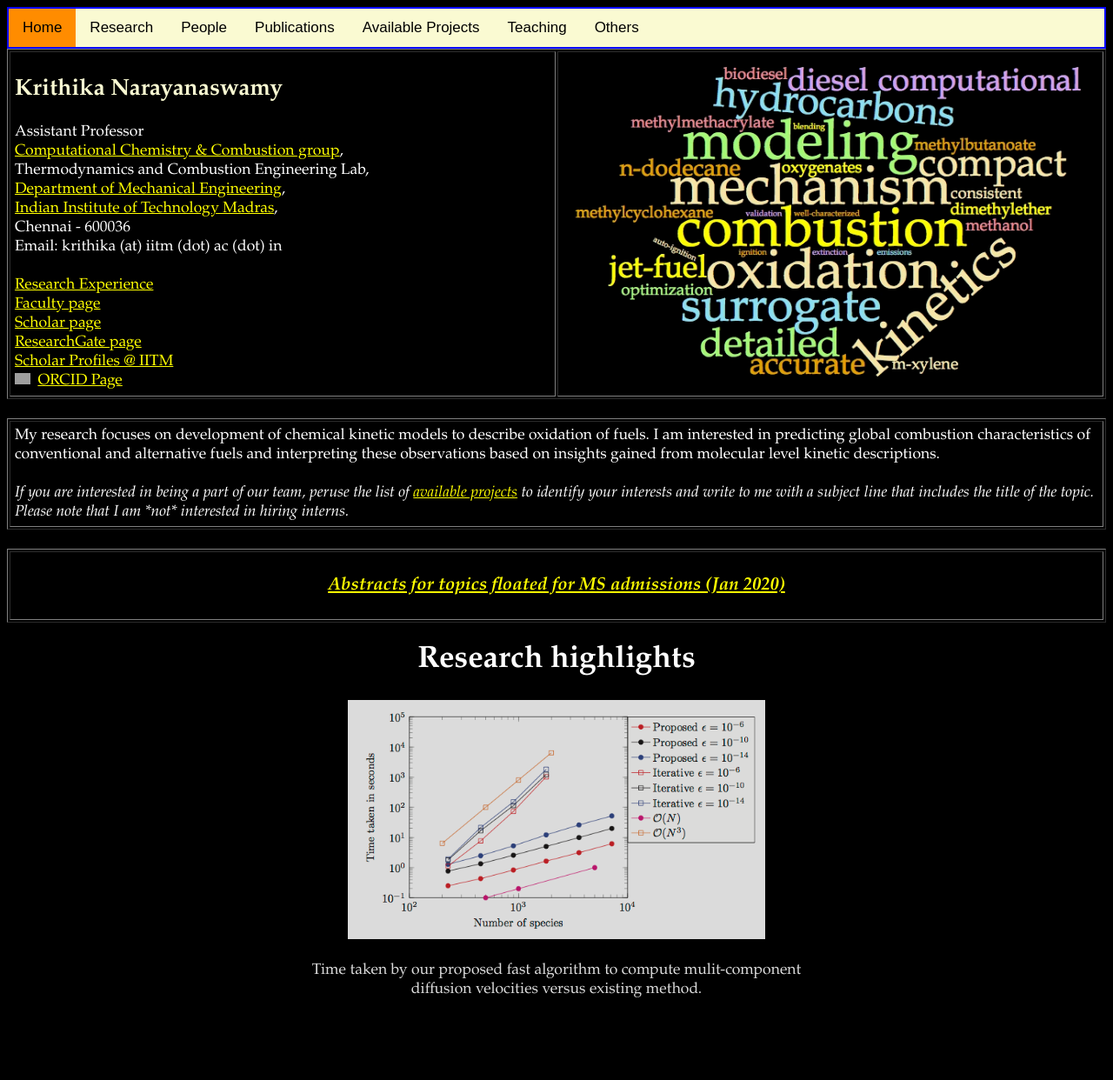
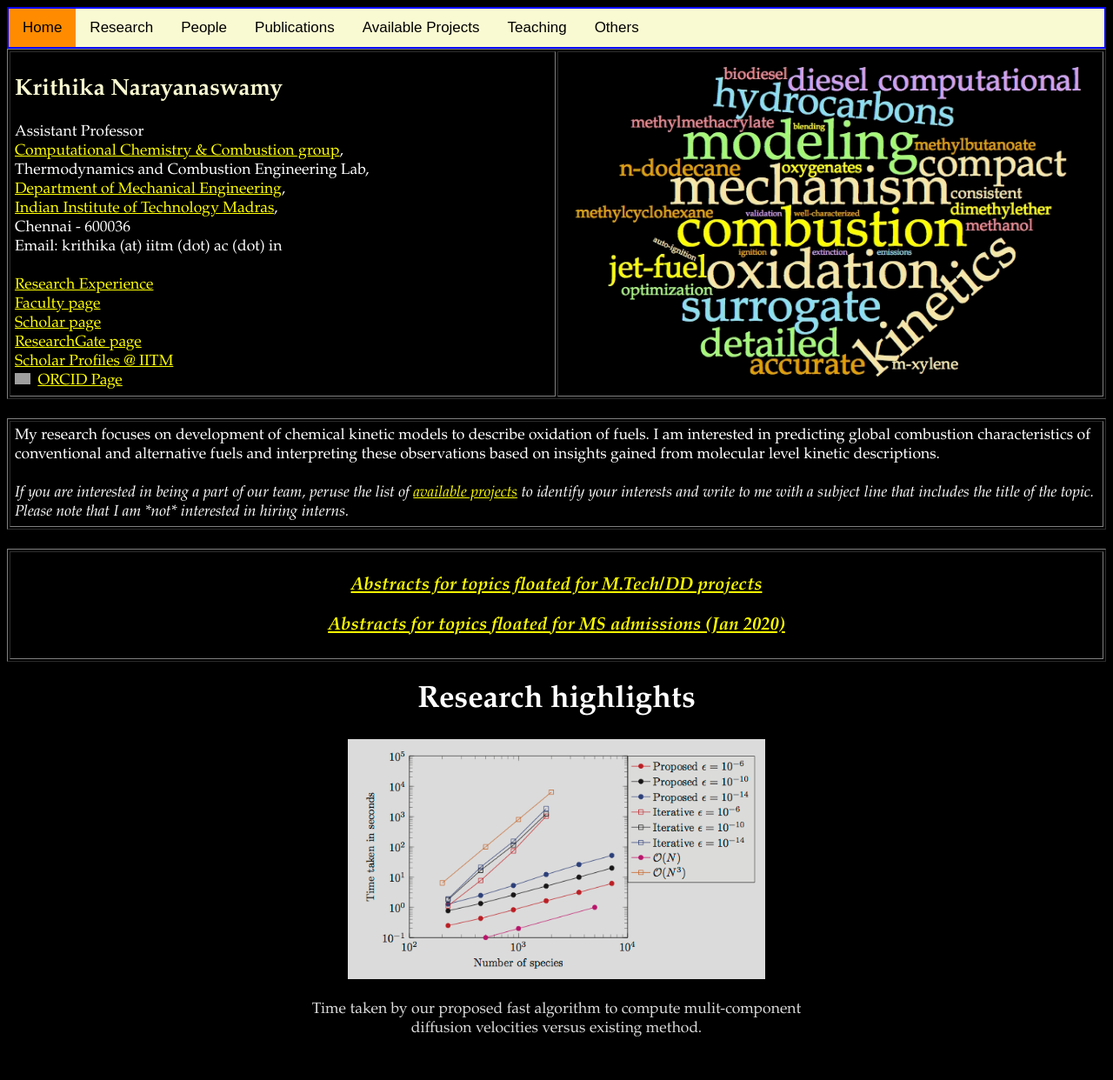
Before and after one commit to krithikasivaram/krithikasivaram.github.io, a Jekyll site: the page index.html, which Jekyll copies as it is, in a window 1280 px wide. Shown: the whole page at 87% size. Built offline with Jekyll 4.4.1, drawn with Linux system fonts in a browser that asks for light colours; nearby versions of some CDN libraries; before the commit the page ends 1196 px from its top, so only the background shows below that; grey boxes are pictures that could not be loaded.

Commit message:
link to m-tech dd proj

```diff
--- a/index.html
+++ b/index.html
@@ -406,7 +406,8 @@ I am currently working with <a href="http://pepiot.mae.cornell.edu" target="_bla
 <table border="1" cellspacing="2" cellpadding="5" width="100%">
 <tr>
 	<td width="100%">
-<center><h3><a href="project_writeup/MS_PhD_Jan_2020.html" target="_blank"> <center><i>Abstracts for topics floated for MS admissions (Jan 2020)</i></center></a></h3> </center>
+<center><h3><a href="#" onclick="openCity(event, 'Available_Projects')">  <center><i>Abstracts for topics floated for M.Tech/DD projects</i></center></a></h3> </center>
+<center><h3><a href="project_writeup/MS_PhD_Jan_2020.html" target="_blank"><center><i>Abstracts for topics floated for MS admissions (Jan 2020)</i></center></a></h3> </center>
 <!-- <center><h2> <a href="#" onclick="openCity(event, 'Available_Projects')"><i>Possible M. Tech/DD projects 2019</i></center></a></h2> -->
 </tr>
 </table>
@@ -1495,7 +1496,7 @@ All mechanism are made available and have been validated as discussed in the jou
 </tr>
 
 <tr><td>
-<center>	<p class=smallcard>For an M.Tech project*</p> </center>
+<center>	<p class=smallcard>For a M.Tech/DD project*</p> </center>
 <ul>
 	<li> <h3>Automatic reaction mechanism generation</h3></li>
 	The primary objective is to develop stand alone code to generate mechanisms for any hydrocarbon fuel. This has been done earlier -- but the challenge is building one on our own and how can we do better than the existing ones. <br><br>
```
